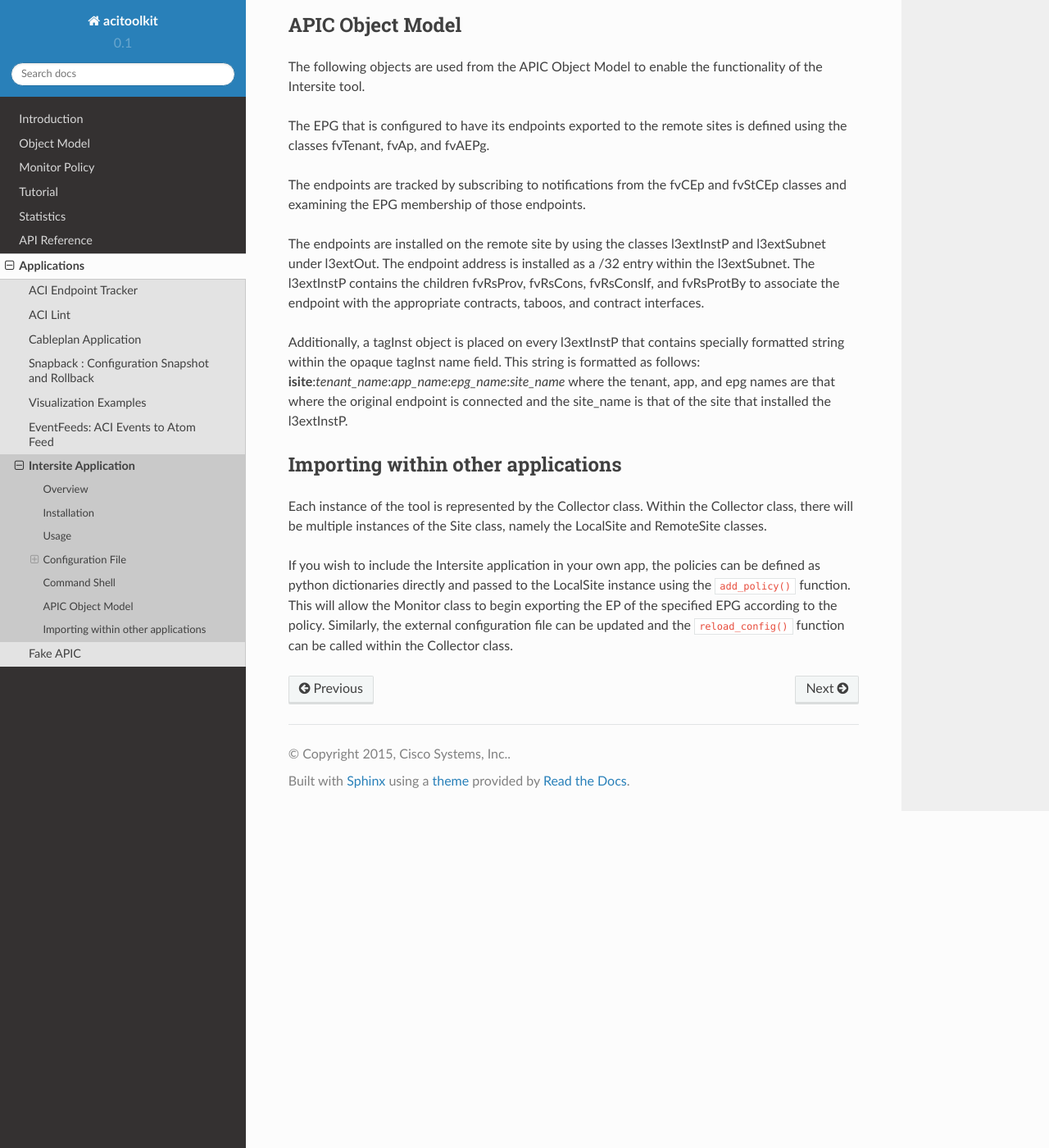
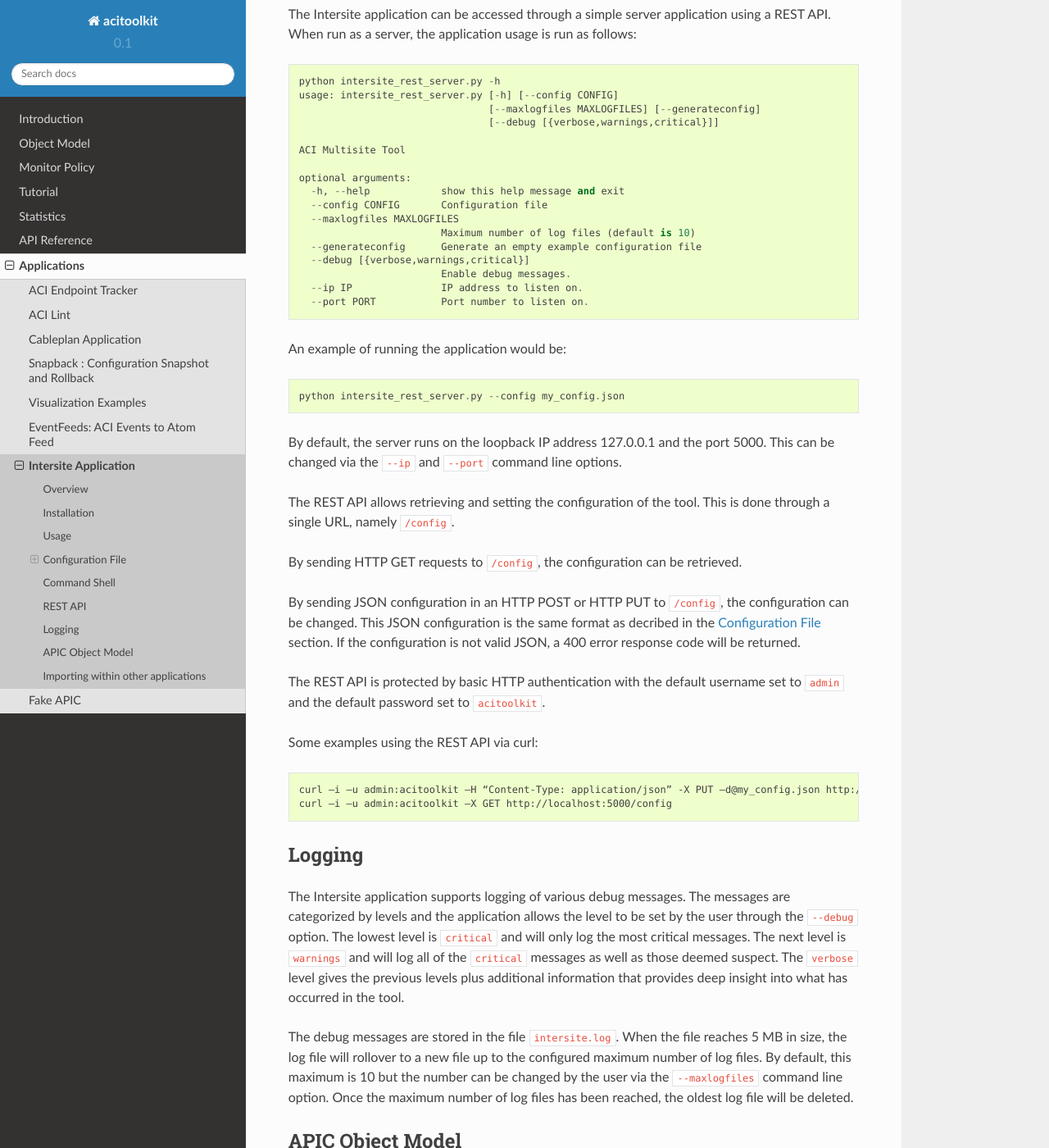
Before and after one commit to datacenter/acitoolkit, a Sphinx documentation site: the page built from docs/source/intersite.rst, in a window 1280 px wide and 1400 px high, scrolled down 4437 px. Shown: the whole window at 82% size. Built offline with Sphinx 7.4.7 and the Read the Docs theme 2.0.0, drawn with Linux system fonts in a browser that asks for light colours; some of the changed text lies outside the part shown.

Commit message:
Added docs for REST API and logging

```diff
--- a/docs/source/intersite.rst
+++ b/docs/source/intersite.rst
@@ -41,6 +41,8 @@ be called as shown below:
       -h, --help            show this help message and exit
       --config CONFIG       Configuration file
       --generateconfig      Generate an empty example configuration file
+      --maxlogfiles MAXLOGFILES
+                            Maximum number of log files (default is 10)
       --debug [{verbose,warnings,critical}]
                             Enable debug messages.
 
@@ -62,10 +64,8 @@ option will produce the following output and quit the application. The sample JS
         One site must have local set to 'True'
     Replicate the export JSON for each exported contract.
 
-The ``--debug`` option allows the level to be set for the displaying of debugging messages. The lowest level is
-``critical`` and will only show the most critical messages. The next level is ``warnings`` and will display all of
-the ``critical`` messages as well as those deemed suspect. The ``verbose`` level gives the previous levels plus
-additional information that provides deep insight into what has occurred in the tool.
+The ``--debug`` and ``--maxlogfiles`` options are described in the `Logging`_ section.
+
 
 Configuration File
 ------------------
@@ -194,6 +194,75 @@ with the tool. The following commands are available at the command prompt.
     help [cmd]                Displays help for any command.
     quit                      Quit the Intersite tool.
 
+REST API
+--------
+
+The Intersite application can be accessed through a simple server application using a REST API. When run as a server,
+the application usage is run as follows:
+
+::
+
+    python intersite_rest_server.py -h
+    usage: intersite_rest_server.py [-h] [--config CONFIG]
+                                    [--maxlogfiles MAXLOGFILES] [--generateconfig]
+                                    [--debug [{verbose,warnings,critical}]]
+
+    ACI Multisite Tool
+
+    optional arguments:
+      -h, --help            show this help message and exit
+      --config CONFIG       Configuration file
+      --maxlogfiles MAXLOGFILES
+                            Maximum number of log files (default is 10)
+      --generateconfig      Generate an empty example configuration file
+      --debug [{verbose,warnings,critical}]
+                            Enable debug messages.
+      --ip IP               IP address to listen on.
+      --port PORT           Port number to listen on.
+
+An example of running the application would be:
+
+::
+
+    python intersite_rest_server.py --config my_config.json
+
+By default, the server runs on the loopback IP address 127.0.0.1 and the port 5000. This can be changed via the
+``--ip`` and ``--port`` command line options.
+
+The REST API allows retrieving and setting the configuration of the tool. This is done through a single URL, namely
+``/config``.
+
+By sending HTTP GET requests to ``/config``, the configuration can be retrieved.
+
+By sending JSON configuration in an HTTP POST or HTTP PUT to ``/config``, the configuration can be changed. This JSON
+configuration is the same format as decribed in the `Configuration File`_ section. If the configuration is not valid
+JSON, a 400 error response code will be returned.
+
+The REST API is protected by basic HTTP authentication with the default username set to ``admin`` and the default
+password set to ``acitoolkit``.
+
+Some examples using the REST API via curl:
+
+::
+
+    curl –i –u admin:acitoolkit –H “Content-Type: application/json” -X PUT –d@my_config.json http://localhost:5000/config
+    curl –i –u admin:acitoolkit –X GET http://localhost:5000/config
+
+
+Logging
+-------
+
+The Intersite application supports logging of various debug messages. The messages are categorized by levels and the
+application allows the level to be set by the user through the ``--debug`` option. The lowest level is ``critical``
+and will only log the most critical messages. The next level is ``warnings`` and will log all of the ``critical``
+messages as well as those deemed suspect. The ``verbose`` level gives the previous levels plus additional information
+that provides deep insight into what has occurred in the tool.
+
+The debug messages are stored in the file ``intersite.log``. When the file reaches 5 MB in size, the log file will
+rollover to a new file up to the configured maximum number of log files. By default, this maximum is 10 but the number
+can be changed by the user via the ``--maxlogfiles`` command line option. Once the maximum number of log files has been
+reached, the oldest log file will be deleted.
+
 APIC Object Model
 -----------------
 
```
